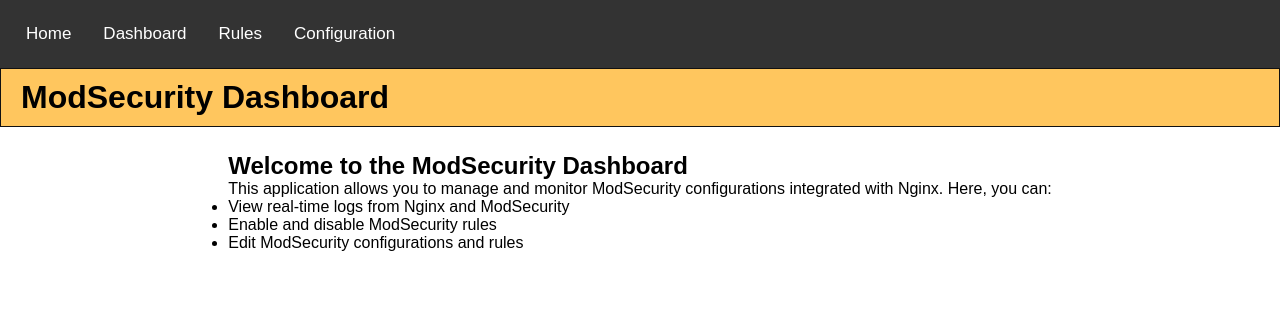
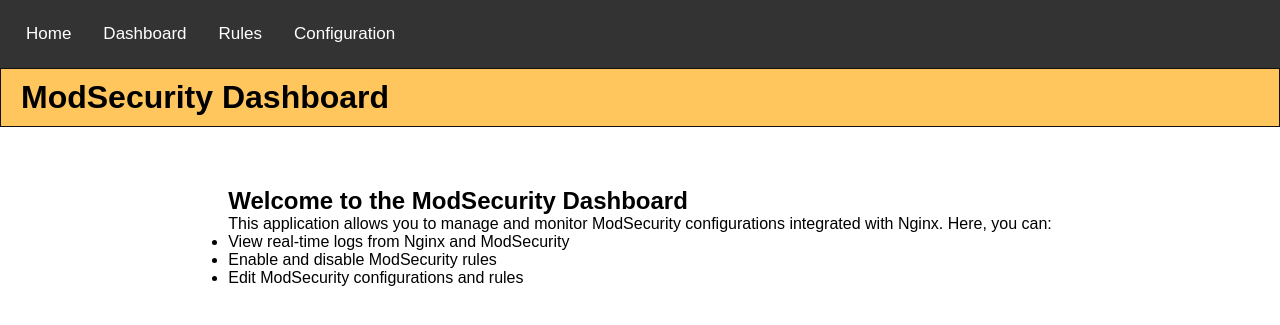
Before and after one commit to m0nK3man/ModSec-UI, a Flask app: page / in a window 1280 px wide. Shown: the top 325 px of the page. Run offline with Flask 3, Linux system fonts and the light colour scheme.

Commit message:
update css

```diff
--- a/static/style.css
+++ b/static/style.css
@@ -21,7 +21,7 @@ a {
 }
 
 .container {
-    margin: 0 auto;
+    margin-top: 35px;
     padding: 25px;
     display: flex;
     justify-content: space-evenly;
```
